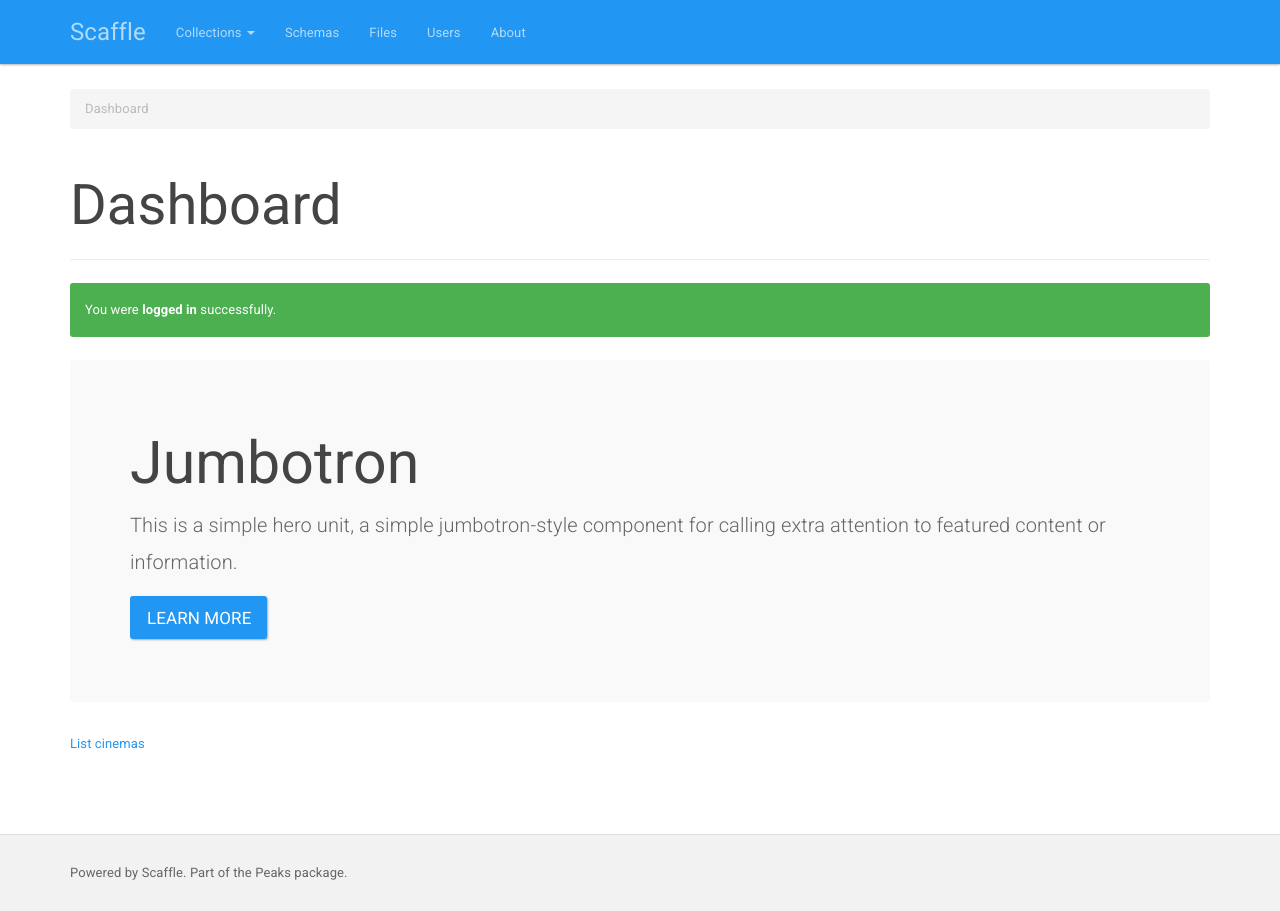
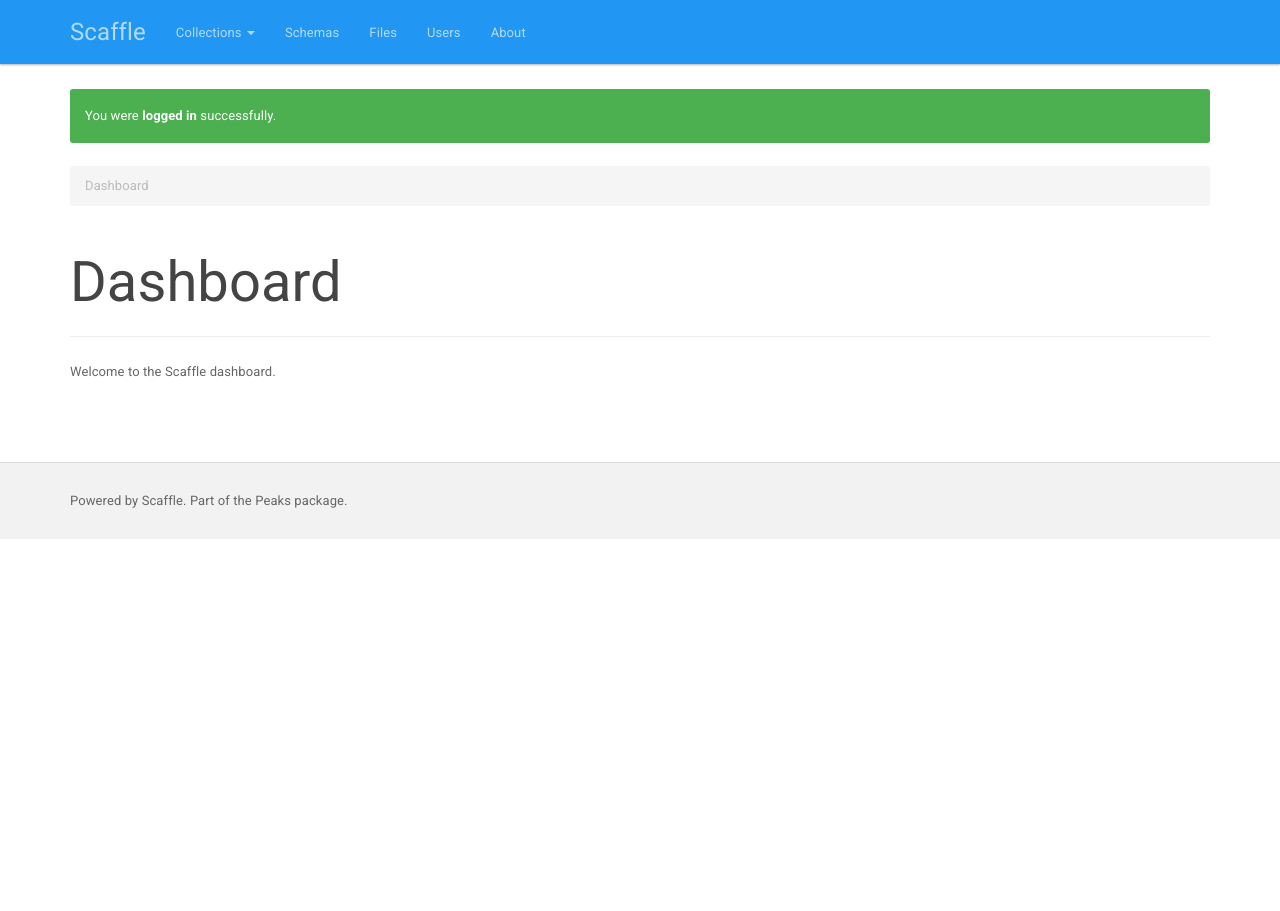
Before and after one commit to Dachande663/scaffle, a website: page public/index.html in a window 1280 px wide. After the commit the page ends 800 px from the top, so only its background shows below. Drawn offline with Linux system fonts and the light colour scheme.

Commit message:
Tweak dashboard example html

```diff
--- a/public/views/dashboard.html
+++ b/public/views/dashboard.html
@@ -1,3 +1,6 @@
+<div class="alert alert-success">You were <strong>logged in</strong> successfully.</div>
+
+
 <ul class="breadcrumb">
 	<li class="active">Dashboard</li>
 </ul>
@@ -8,14 +11,4 @@
 </div>
 
 
-<div class="alert alert-success">You were <strong>logged in</strong> successfully.</div>
-
-
-<div class="jumbotron">
-	<h1>Jumbotron</h1>
-	<p>This is a simple hero unit, a simple jumbotron-style component for calling extra attention to featured content or information.</p>
-	<p><a class="btn btn-primary btn-lg">Learn more</a></p>
-</div>
-
-
-<p><a ui-sref="app.collection.list({collection:'cinemas'})">List cinemas</a></p>
+<p>Welcome to the Scaffle dashboard.</p>
```
